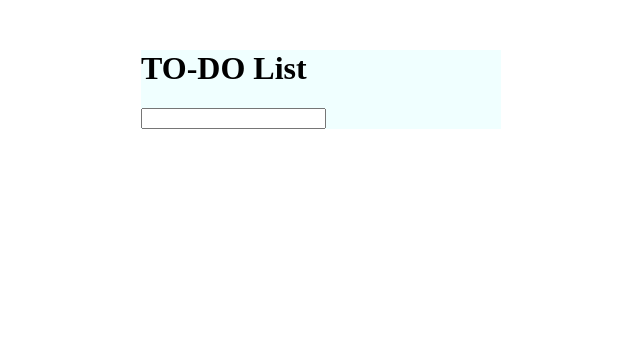
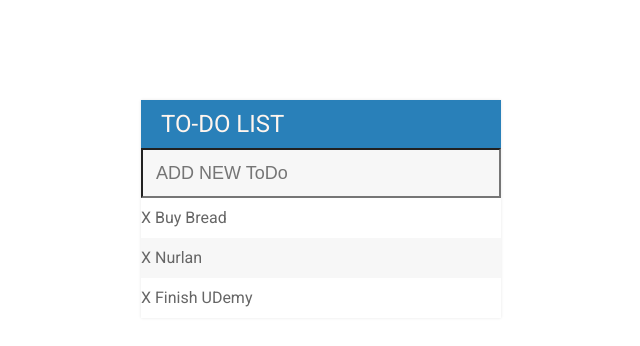
Before and after one commit to codeforphilosophy/Jquery_Todo, a plain HTML site: page index.html in a window 1280 px wide. Shown: the whole page, without its empty margins (319-959 px from the left). Drawn offline with nearby package versions, Linux system fonts and the light colour scheme.

Commit message:
add: container div inside+elements style.

```diff
--- a/assets/css/style.css
+++ b/assets/css/style.css
@@ -1,8 +1,59 @@
+body{
+    font-family: 'Roboto', sans-serif;
+}
+
+h1{
+    background-color: #2980b9;
+    color: seashell;
+    margin: 0;
+    padding: 10px 20px;
+    text-transform: uppercase;
+    font-size: 24px;
+    font-weight: 400;
+}
+
 #container{
-    background-color: azure;
+    background-color: #F7F7F7;
     width: 360px;
-    margin: 50px auto;
+    margin: 100px auto;
+    box-shadow: 0 0 3px rgba(0, 0, 0, 0.1);
 }
+
+
+ul{
+    list-style: none;
+    margin: 0;
+    padding:0;
+}
+
+li{
+    background-color: #fff;
+    height:40px;
+    line-height: 40px;
+    color: #666;
+}
+
+li:nth-child(2n){
+    background-color: #F7F7F7;
+}
+
+input {
+    font-size: 18px;
+    color: #2980b9;
+    background-color: #F7F7F7;
+    width: 100%;
+    padding: 13px 13px 12px;
+    box-sizing: border-box;
+}
+
+input:focus{
+    background-color: white;
+    border: 3px solid #2980b9;
+    outline: none;
+}
+
+
+
 .done{
     text-decoration: line-through;
     color: grey;
--- a/index.html
+++ b/index.html
@@ -5,16 +5,17 @@
     <meta name="viewport" content="width=device-width, initial-scale=1.0">
     <title>To Do List</title>
     <link rel="stylesheet" href="assets/css/style.css">
+    <link href="https://fonts.googleapis.com/css2?family=Roboto:wght@400;500;700&display=swap" rel="stylesheet">
     <script src="https://code.jquery.com/jquery-2.1.4.min.js" integrity="sha256-8WqyJLuWKRBVhxXIL1jBDD7SDxU936oZkCnxQbWwJVw=" crossorigin="anonymous"></script>
 </head>
 <body>
     <div id="container">
         <h1>TO-DO List</h1>
-        <input type="text">
+        <input type="text" placeholder="ADD NEW ToDo">
         <ul id="list">
-            <!-- <li><span>X</span> Buy Bread</li>
+            <li><span>X</span> Buy Bread</li>
             <li><span>X</span> Nurlan</li>
-            <li><span>X</span> Finish UDemy</li> -->
+            <li><span>X</span> Finish UDemy</li>
         </ul>
     </div>
     <script type="text/javascript" src="assets/js/script.js"></script>
```
